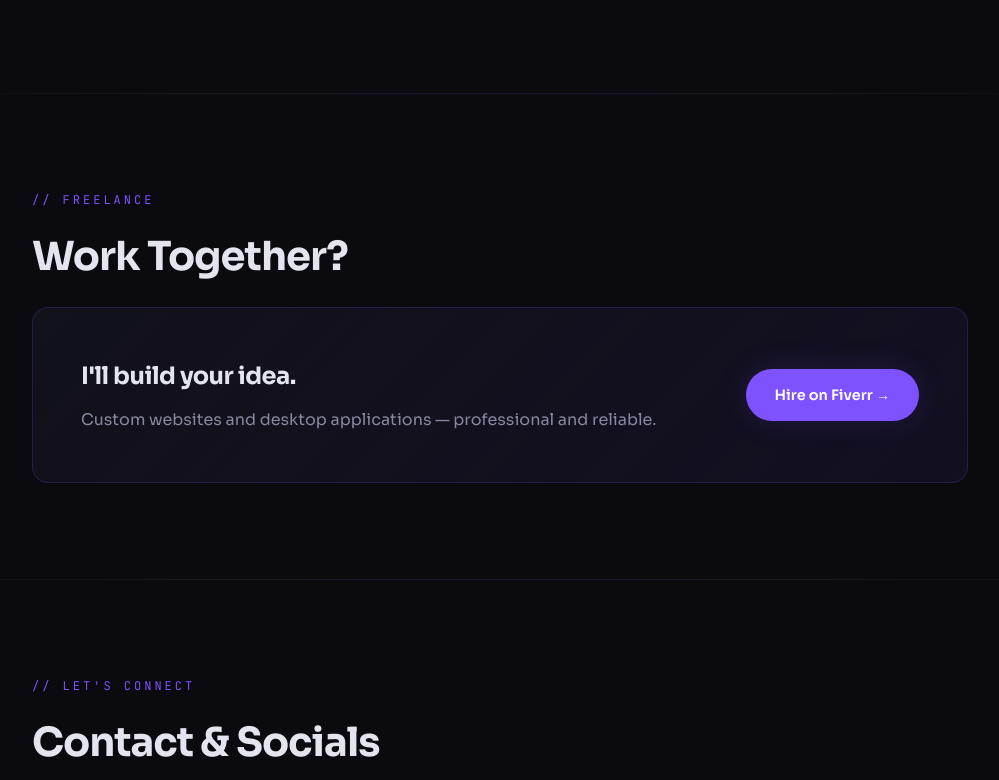
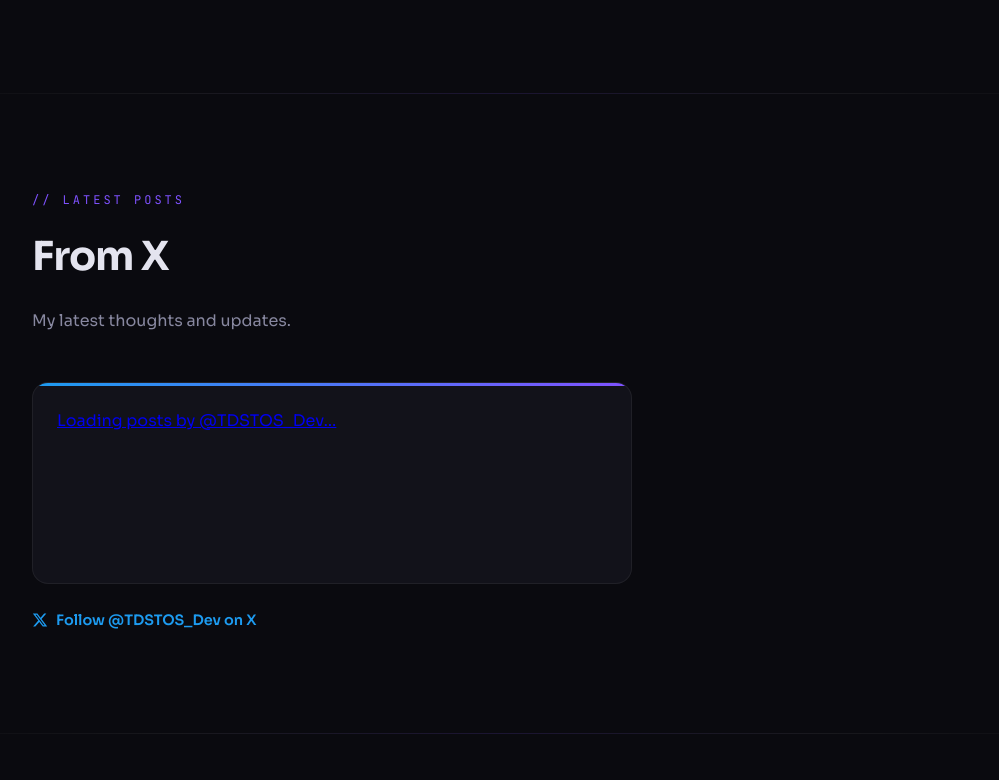
Before and after one commit to TDSTOS/Portfolio-Website, a plain HTML site: page index.html in a window 1280 px wide. Shown: the part 2058-2838 px from the top of the page, without its empty margins (140-1139 px from the left). Drawn offline with Linux system fonts and the light colour scheme.

Commit message:
Implement X/Twitter timeline feature
Added X/Twitter timeline section with styling and follow link.

```diff
--- a/index.html
+++ b/index.html
@@ -457,6 +457,49 @@
             line-height: 1.8;
         }
 
+        /* ── X / Twitter Timeline ── */
+        .x-timeline-wrapper {
+            background: var(--bg-card);
+            border: 1px solid var(--border);
+            border-radius: var(--radius);
+            overflow: hidden;
+            position: relative;
+            max-width: 600px;
+        }
+
+        .x-timeline-wrapper::after {
+            content: '';
+            position: absolute;
+            top: 0;
+            left: 0;
+            right: 0;
+            height: 3px;
+            background: linear-gradient(90deg, #1d9bf0, var(--accent));
+            pointer-events: none;
+            z-index: 1;
+        }
+
+        .x-timeline-inner {
+            padding: 1.5rem;
+            min-height: 200px;
+        }
+
+        .x-follow-link {
+            display: inline-flex;
+            align-items: center;
+            gap: 0.5rem;
+            margin-top: 1.5rem;
+            color: #1d9bf0;
+            text-decoration: none;
+            font-size: 0.9rem;
+            font-weight: 600;
+            transition: opacity 0.3s;
+        }
+
+        .x-follow-link:hover {
+            opacity: 0.8;
+        }
+
         /* ── Freelance ── */
         .freelance-card {
             background: linear-gradient(135deg, var(--bg-card), rgba(127, 82, 255, 0.08));
@@ -653,17 +696,14 @@
                 gap: 0.75rem;
             }
 
-            /* Hide desktop links */
             .nav-links {
                 display: none;
             }
 
-            /* Show hamburger */
             .nav-burger {
                 display: block;
             }
 
-            /* Mobile dropdown panel */
             .mobile-menu {
                 display: block;
                 position: fixed;
@@ -742,6 +782,10 @@
 
             .lang-btn {
                 padding: 0.4rem 0.55rem;
+            }
+
+            .x-timeline-wrapper {
+                max-width: 100%;
             }
         }
     </style>
@@ -912,6 +956,35 @@
 
     <div class="divider"></div>
 
+    <!-- X / Twitter Timeline -->
+    <div class="container">
+        <section id="posts">
+            <div class="reveal">
+                <div class="section-tag" data-i18n="posts.tag">// Latest Posts</div>
+                <h2 class="section-title" data-i18n="posts.title">From X</h2>
+                <p class="section-desc" data-i18n="posts.desc">My latest thoughts and updates.</p>
+            </div>
+            <div class="x-timeline-wrapper reveal">
+                <div class="x-timeline-inner">
+                    <a class="twitter-timeline"
+                       data-theme="dark"
+                       data-chrome="noheader nofooter noborders transparent"
+                       data-tweet-limit="5"
+                       data-dnt="true"
+                       href="https://twitter.com/TDSTOS_Dev">
+                        Loading posts by @TDSTOS_Dev…
+                    </a>
+                </div>
+            </div>
+            <a class="x-follow-link reveal" href="https://x.com/TDSTOS_Dev" target="_blank">
+                <svg width="16" height="16" viewBox="0 0 24 24" fill="currentColor"><path d="M18.244 2.25h3.308l-7.227 8.26 8.502 11.24H16.17l-5.214-6.817L4.99 21.75H1.68l7.73-8.835L1.254 2.25H8.08l4.713 6.231zm-1.161 17.52h1.833L7.084 4.126H5.117z"/></svg>
+                <span data-i18n="posts.follow">Follow @TDSTOS_Dev on X</span>
+            </a>
+        </section>
+    </div>
+
+    <div class="divider"></div>
+
     <!-- Freelance -->
     <div class="container">
         <section>
@@ -991,7 +1064,7 @@
                         <div class="social-handle">@laurinvl</div>
                     </div>
                 </a>
-                <a href="/cdn-cgi/l/email-protection#1763787372646463786464577862637b78787c397372" class="social-card reveal">
+                <a href="mailto:contact@laurin.dev" class="social-card reveal">
                     <div class="social-icon email">
                         <svg width="20" height="20" viewBox="0 0 24 24" fill="currentColor">
                             <path
@@ -1000,7 +1073,7 @@
                     </div>
                     <div>
                         <div class="social-label">E-Mail</div>
-                        <div class="social-handle"><span class="__cf_email__" data-cfemail="86f2e9e2e3f5f5f2e9f5f5c6e9f3f2eae9e9eda8e2e3">[email&#160;protected]</span></div>
+                        <div class="social-handle">contact@laurin.dev</div>
                     </div>
                 </a>
                 <a href="https://de.fiverr.com/laurinfldr" target="_blank" class="social-card reveal">
@@ -1024,7 +1097,10 @@
         <p data-i18n="footer.text" data-i18n-html="true">&copy; 2026 <span>Laurin</span> — Built with passion.</p>
     </footer>
 
-    <script data-cfasync="false" src="/cdn-cgi/scripts/5c5dd728/cloudflare-static/email-decode.min.js"></script><script>
+    <!-- X / Twitter Widget Script -->
+    <script async src="https://platform.twitter.com/widgets.js" charset="utf-8"></script>
+
+    <script>
         /* ═══════════════════════════════════════════
            Mobile Menu Toggle
            ═══════════════════════════════════════════ */
@@ -1037,7 +1113,6 @@
             mobileMenu.classList.toggle('open');
         });
 
-        // Close menu on link click
         document.querySelectorAll('.mobile-link').forEach(link => {
             link.addEventListener('click', () => {
                 burger.classList.remove('open');
@@ -1051,99 +1126,79 @@
 
         const translations = {
             en: {
-                // Nav
                 'nav.about': 'About Me',
                 'nav.stack': 'Stack',
                 'nav.projects': 'Projects',
                 'nav.contact': 'Contact',
-
-                // Hero
                 'hero.label': '// Welcome to my site',
                 'hero.heading': 'Hey, I\'m <span>Laurin</span>.',
                 'hero.desc': '18 years old, from Germany. Passionate developer for over six years — from Java to Kotlin to the modern web stack with React & TypeScript. Currently at <strong style="color:var(--text)">@McScrims-Network</strong>.',
                 'hero.cta': 'Get in Touch',
-
-                // Stack
                 'stack.tag': '// Technologies',
                 'stack.title': 'My Tech Stack',
                 'stack.desc': 'Languages, frameworks, and tools I work with every day.',
                 'stack.java_exp': '6 years',
                 'stack.kotlin_exp': '4 years',
                 'stack.one_year': '1+ year',
-
-                // Projects
                 'projects.tag': '// Projects',
                 'projects.title': 'What I\'m Working On',
                 'projects.desc': 'Current and ongoing projects.',
                 'projects.badge': 'In Development',
                 'projects.mc_title': 'Minecraft Server',
                 'projects.mc_desc': 'A unique Minecraft server aiming to implement innovative gameplay features and take the player experience to the next level. Custom plugins, unique mechanics, and an active community.',
-
-                // Freelance
+                'posts.tag': '// Latest Posts',
+                'posts.title': 'From X',
+                'posts.desc': 'My latest thoughts and updates.',
+                'posts.follow': 'Follow @TDSTOS_Dev on X',
                 'freelance.tag': '// Freelance',
                 'freelance.title': 'Work Together?',
                 'freelance.heading': 'I\'ll build your idea.',
                 'freelance.desc': 'Custom websites and desktop applications — professional and reliable.',
                 'freelance.cta': 'Hire on Fiverr →',
-
-                // Contact
                 'contact.tag': '// Let\'s connect',
                 'contact.title': 'Contact & Socials',
                 'contact.desc': 'Feel free to reach out — I\'m always open to new projects and ideas.',
                 'contact.hire': 'Hire me',
-
-                // Footer
                 'footer.text': '&copy; 2026 <span>Laurin</span> — Built with passion.'
             },
 
             de: {
-                // Nav
                 'nav.about': 'Über mich',
                 'nav.stack': 'Stack',
                 'nav.projects': 'Projekte',
                 'nav.contact': 'Kontakt',
-
-                // Hero
                 'hero.label': '// Willkommen auf meiner Seite',
                 'hero.heading': 'Hey, ich bin <span>Laurin</span>.',
                 'hero.desc': '18 Jahre alt, aus Deutschland. Seit über sechs Jahren leidenschaftlicher Entwickler — von Java über Kotlin bis hin zum modernen Web-Stack mit React & TypeScript. Aktuell bei <strong style="color:var(--text)">@McScrims-Network</strong>.',
                 'hero.cta': 'Kontakt aufnehmen',
-
-                // Stack
                 'stack.tag': '// Technologien',
                 'stack.title': 'Mein Tech Stack',
                 'stack.desc': 'Sprachen, Frameworks und Tools mit denen ich täglich arbeite.',
                 'stack.java_exp': '6 Jahre',
                 'stack.kotlin_exp': '4 Jahre',
                 'stack.one_year': '1+ Jahr',
-
-                // Projects
                 'projects.tag': '// Projekte',
                 'projects.title': 'Woran ich arbeite',
                 'projects.desc': 'Aktuelle und laufende Projekte.',
                 'projects.badge': 'In Entwicklung',
                 'projects.mc_title': 'Minecraft Server',
                 'projects.mc_desc': 'Ein einzigartiger Minecraft-Server mit dem Ziel, innovative Gameplay-Features zu implementieren und das Spielerlebnis auf ein neues Level zu heben. Custom Plugins, einzigartige Mechaniken und eine aktive Community.',
-
-                // Freelance
+                'posts.tag': '// Neueste Beiträge',
+                'posts.title': 'Von X',
+                'posts.desc': 'Meine neuesten Gedanken und Updates.',
+                'posts.follow': '@TDSTOS_Dev auf X folgen',
                 'freelance.tag': '// Freelance',
                 'freelance.title': 'Zusammenarbeiten?',
                 'freelance.heading': 'Ich baue deine Idee.',
                 'freelance.desc': 'Personalisierte Websites und Desktop-Applikationen — professionell und zuverlässig.',
                 'freelance.cta': 'Auf Fiverr beauftragen →',
-
-                // Contact
                 'contact.tag': '// Let\'s connect',
                 'contact.title': 'Kontakt & Socials',
                 'contact.desc': 'Schreib mir gerne — ich bin immer offen für neue Projekte und Ideen.',
                 'contact.hire': 'Hire me',
-
-                // Footer
                 'footer.text': '&copy; 2026 <span>Laurin</span> — Mit Leidenschaft gebaut.'
             }
         };
-
-        /* ── Core translation engine ── */
 
         function applyTranslations(lang) {
             const dict = translations[lang];
@@ -1153,7 +1208,6 @@
                 const key = el.getAttribute('data-i18n');
                 if (!dict[key]) return;
 
-                // Use innerHTML for elements that contain markup (spans, strongs, etc.)
                 if (el.hasAttribute('data-i18n-html')) {
                     el.innerHTML = dict[key];
                 } else {
@@ -1161,18 +1215,13 @@
                 }
             });
 
-            // Update <html lang="...">
             document.documentElement.lang = lang;
         }
 
         function setLanguage(lang) {
-            // Save preference
             localStorage.setItem('lang', lang);
-
-            // Apply translations
             applyTranslations(lang);
 
-            // Update toggle UI
             const slider = document.getElementById('langSlider');
             const btnEN = document.getElementById('btnEN');
             const btnDE = document.getElementById('btnDE');
@@ -1188,16 +1237,13 @@
             }
         }
 
-        /* ── Initialize on page load ── */
-
         (function initI18n() {
-            // Priority: localStorage → default (en)
             const savedLang = localStorage.getItem('lang') || 'en';
             setLanguage(savedLang);
         })();
 
         /* ═══════════════════════════════════════════
-           Scroll Reveal (original)
+           Scroll Reveal
            ═══════════════════════════════════════════ */
 
         const observer = new IntersectionObserver((entries) => {
```
